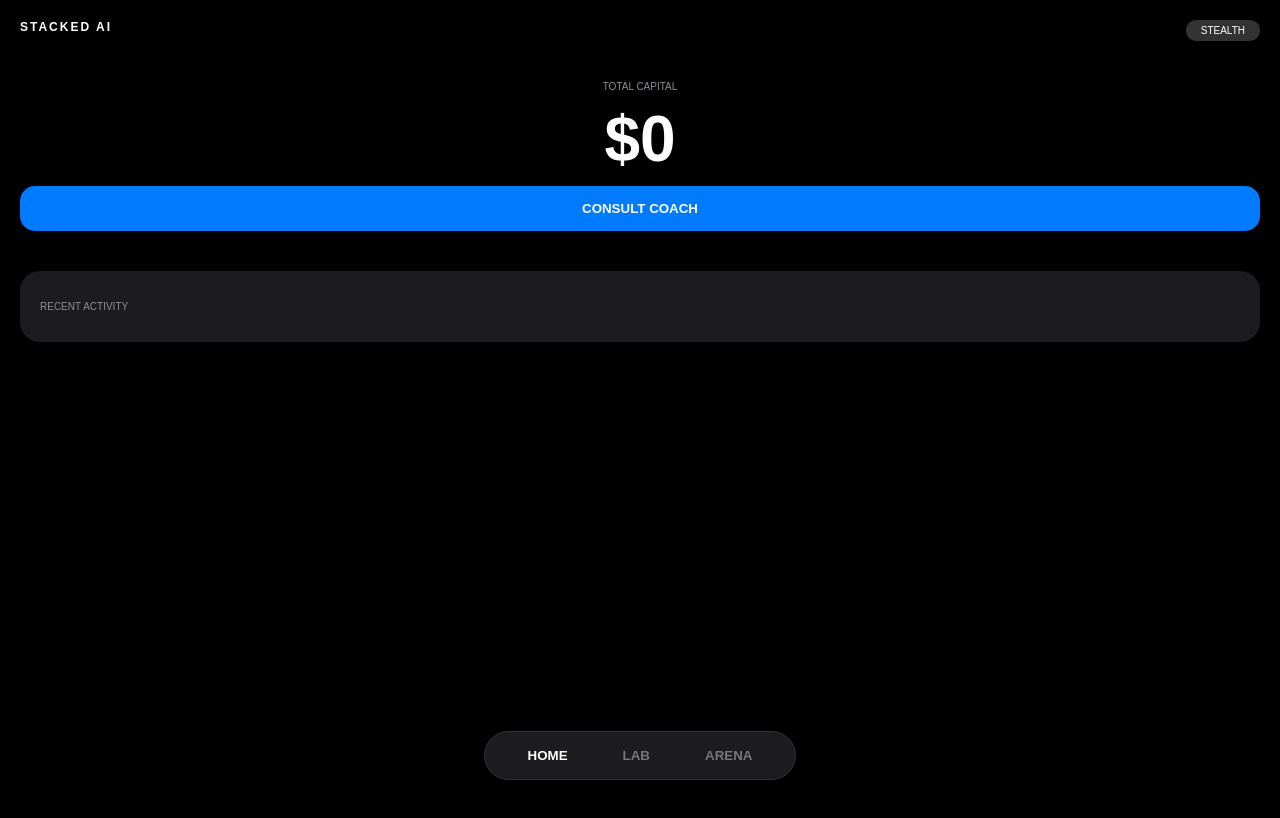
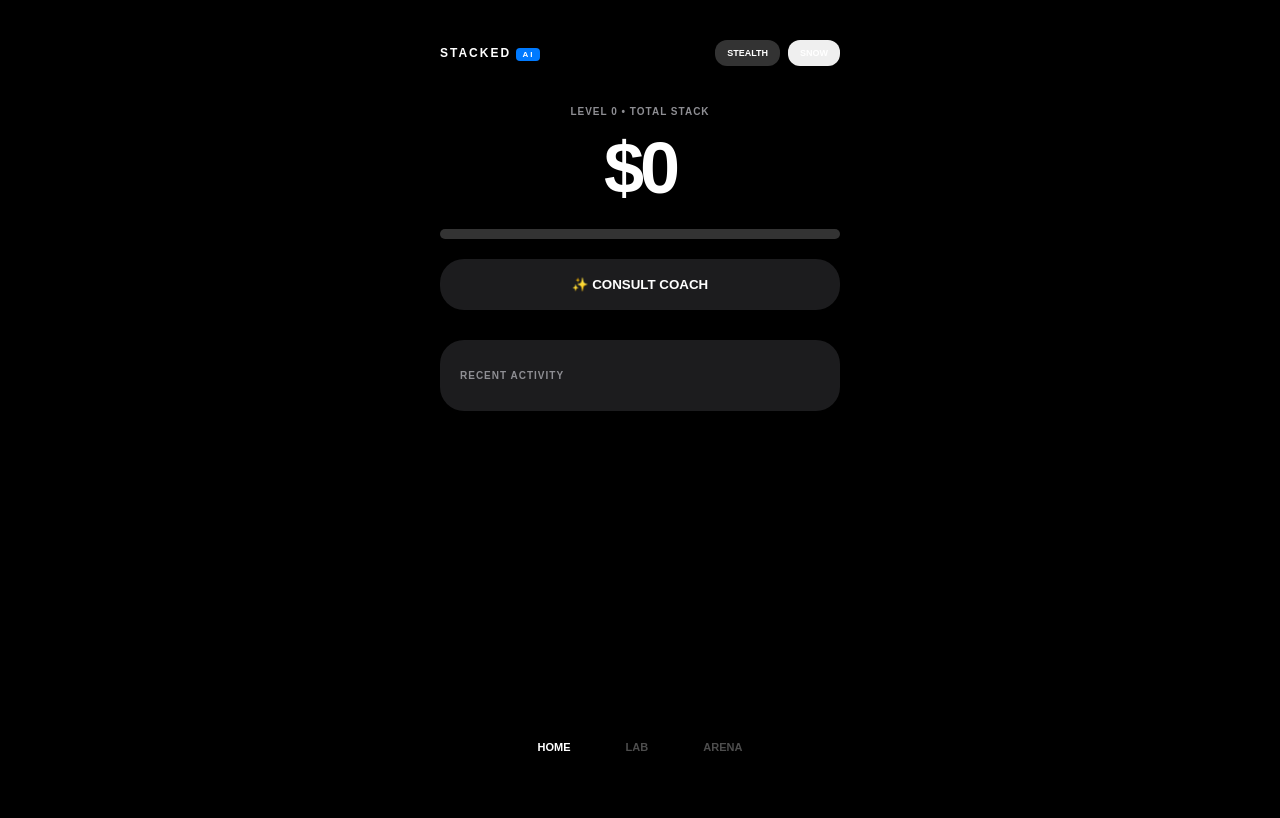
Before and after one commit to dhruvi-d/vitejs-vite-u25gxrsm, a React (Vite) app: page / in a window 1280 px wide. Shown: the top 818 px of the page. Built offline with nearby package versions, Linux system fonts and the light colour scheme.

Commit message:
nanchaku

```diff
--- a/src/App.jsx
+++ b/src/App.jsx
@@ -1,140 +1,207 @@
 import React, { useState, useEffect } from 'react';
 
 export default function App() {
-  // --- UI STATE ---
   const [activeTab, setActiveTab] = useState('home');
+  const [isDarkMode, setIsDarkMode] = useState(true);
   const [isStealth, setIsStealth] = useState(false);
   const [isAiOpen, setIsAiOpen] = useState(false);
   const [showAudit, setShowAudit] = useState(false);
-  const [aiMsg, setAiMsg] = useState("System Restored. Ready to stack.");
-  const [userInput, setUserInput] = useState('');
 
   const founderName = "Dhruvi Desai";
 
-  // --- DATA PERSISTENCE ---
-  const [stack, setStack] = useState(() => Number(localStorage.getItem('stack')) || 0);
-  const [goal, setGoal] = useState(() => Number(localStorage.getItem('goal')) || 10000);
-  const [history, setHistory] = useState(() => JSON.parse(localStorage.getItem('history')) || []);
-  const [recurring, setRecurring] = useState(() => JSON.parse(localStorage.getItem('recurring')) || []);
+  // --- DATA ENGINE (With Crash Protection) ---
+  const [stack, setStack] = useState(() => {
+    try { return Number(localStorage.getItem('stack')) || 0; } catch { return 0; }
+  });
+  const [goal, setGoal] = useState(() => {
+    try { return Number(localStorage.getItem('goal')) || 10000; } catch { return 10000; }
+  });
+  const [history, setHistory] = useState(() => {
+    try { return JSON.parse(localStorage.getItem('history')) || []; } catch { return []; }
+  });
+  const [recurring, setRecurring] = useState(() => {
+    try { return JSON.parse(localStorage.getItem('recurring')) || []; } catch { return []; }
+  });
+  const [maxLevel, setMaxLevel] = useState(() => {
+    try { return Math.floor(Number(localStorage.getItem('stack') || 0) / 1000); } catch { return 0; }
+  });
 
   useEffect(() => {
     localStorage.setItem('stack', stack);
     localStorage.setItem('goal', goal);
     localStorage.setItem('history', JSON.stringify(history));
     localStorage.setItem('recurring', JSON.stringify(recurring));
-  }, [stack, goal, history, recurring]);
 
-  // --- LOGIC ENGINE ---
+    const currentLevel = Math.floor(stack / 1000);
+    if (currentLevel > maxLevel) {
+        setMaxLevel(currentLevel);
+        setAiMsg(`Level ${currentLevel} unlocked. Momentum is scaling.`);
+        setIsAiOpen(true);
+    }
+  }, [stack, goal, history, recurring, maxLevel]);
+
+  // --- LOGIC & CALCS ---
   const getMonthlyVal = (amt, term) => {
     const v = Number(amt);
     const rates = { daily: 30.42, weekly: 4.33, monthly: 1, yearly: 1/12 };
     return v * (rates[term] || 1);
   };
-
-  const monthlyIn = recurring.filter(r => r.type === 'income').reduce((acc, r) => acc + getMonthlyVal(r.amount, r.term), 0);
-  const monthlyOut = recurring.filter(r => r.type === 'burn').reduce((acc, r) => acc + getMonthlyVal(r.amount, r.term), 0);
+  const monthlyIn = recurring.filter(r => r.type === 'income').reduce((acc, curr) => acc + getMonthlyVal(curr.amount, curr.term), 0);
+  const monthlyOut = recurring.filter(r => r.type === 'burn').reduce((acc, curr) => acc + getMonthlyVal(curr.amount, curr.term), 0);
   const netFlow = monthlyIn - monthlyOut;
 
-  // --- STYLES ---
-  const s = {
-    main: { minHeight: '100vh', background: '#000', color: '#FFF', fontFamily: 'sans-serif', padding: '20px' },
-    card: { background: '#1C1C1E', padding: '20px', borderRadius: '20px', marginBottom: '15px' },
-    nav: { position: 'fixed', bottom: '20px', left: '50%', transform: 'translateX(-50%)', width: '280px', background: '#1C1C1E', display: 'flex', justifyContent: 'space-around', padding: '15px', borderRadius: '40px', border: '1px solid #333' },
-    input: { width: '100%', background: 'none', border: 'none', borderBottom: '1px solid #333', color: '#FFF', padding: '10px 0', marginBottom: '10px', outline: 'none' }
+  // --- COACH AI ---
+  const [aiMsg, setAiMsg] = useState(`Stacked AI v6.5 Online. Lead: ${founderName}`);
+  const [userInput, setUserInput] = useState('');
+
+  const askCoach = () => {
+    const input = userInput.toLowerCase();
+    if (input.includes("founder")) setAiMsg(`${founderName} is the lead architect.`);
+    else if (input.includes("burn")) setAiMsg(`Burn: $${monthlyOut.toFixed(2)}/mo. Net: $${netFlow.toFixed(2)}.`);
+    else setAiMsg("Logic synced with current stack.");
+    setUserInput('');
   };
 
+  const currentStyles = isDarkMode ? darkTheme : lightTheme;
+
   return (
-    <div style={s.main}>
-      <header style={{display: 'flex', justifyContent: 'space-between', marginBottom: '30px'}}>
-        <b style={{letterSpacing: '2px', fontSize: '12px'}}>STACKED AI</b>
-        <button onClick={() => setIsStealth(!isStealth)} style={{background: '#333', color: '#FFF', border: 'none', padding: '5px 15px', borderRadius: '10px', fontSize: '10px'}}>{isStealth ? 'SHOW' : 'STEALTH'}</button>
+    <div style={{...styles.container, background: currentStyles.bg, color: currentStyles.text}}>
+      <div style={styles.page}>
+        <header style={styles.header}>
+            <div style={styles.logo}>STACKED <span style={styles.aiBadge}>AI</span></div>
+            <div style={{display: 'flex', gap: '8px'}}>
+                <button onClick={() => setIsStealth(!isStealth)} style={{...styles.themeBtn, background: isStealth ? '#FF3B30' : '#333'}}>STEALTH</button>
+                <button onClick={() => setIsDarkMode(!isDarkMode)} style={styles.themeBtn}>{isDarkMode ? 'SNOW' : 'MID'}</button>
+            </div>
         </header>
 
         {activeTab === 'home' && (
-        <div>
-          <div style={{textAlign: 'center', margin: '40px 0'}}>
-            <p style={{fontSize: '10px', color: '#8E8E93'}}>TOTAL CAPITAL</p>
-            <h1 style={{fontSize: '4rem', margin: '10px 0', filter: isStealth ? 'blur(15px)' : 'none'}}>${stack.toLocaleString()}</h1>
-            <button onClick={() => setIsAiOpen(true)} style={{background: '#007AFF', color: '#FFF', border: 'none', width: '100%', padding: '15px', borderRadius: '15px', fontWeight: 'bold'}}>CONSULT COACH</button>
+            <main>
+                <section style={styles.hero}>
+                    <p style={styles.label}>LEVEL {Math.floor(stack/1000)} • TOTAL STACK</p>
+                    <h1 style={{...styles.bigNum, filter: isStealth ? 'blur(15px)' : 'none'}}>${stack.toLocaleString()}</h1>
+                    <div style={{...styles.track, background: currentStyles.track}}>
+                        <div style={{...styles.fill, width: `${Math.min((stack/goal*100), 100)}%`, background: '#007AFF'}}></div>
                     </div>
-          <div style={s.card}>
-            <p style={{fontSize: '10px', color: '#8E8E93', marginBottom: '10px'}}>RECENT ACTIVITY</p>
-            {history.slice(0, 3).map(h => (
-              <div key={h.id} style={{display: 'flex', justifyContent: 'space-between', padding: '10px 0', borderBottom: '1px solid #333'}}>
-                <span>{h.label}</span>
-                <span style={{color: h.amount > 0 ? '#34C759' : '#FF3B30'}}>${Math.abs(h.amount)}</span>
+                    <button onClick={() => setIsAiOpen(true)} style={styles.aiTrigger}>✨ CONSULT COACH</button>
+                </section>
+                <div style={{...styles.vibeCard, background: currentStyles.card}}>
+                    <p style={styles.label}>RECENT ACTIVITY</p>
+                    {history.slice(0, 3).map(item => (
+                        <div key={item.id} style={styles.row}>
+                            <span>{item.label}</span>
+                            <span style={{color: item.amount > 0 ? '#34C759' : '#FF3B30'}}>${Math.abs(item.amount)}</span>
                         </div>
                     ))}
                 </div>
-        </div>
+            </main>
         )}
 
         {activeTab === 'lab' && (
-        <div>
-          <div style={s.card}>
-            <p style={{fontSize: '10px', color: '#8E8E93'}}>LOG TRANSACTION</p>
-            <input id="label" placeholder="Source" style={s.input} />
-            <input id="amount" type="number" placeholder="0.00" style={s.input} />
-            <div style={{display: 'grid', gridTemplateColumns: '1fr 1fr', gap: '10px', marginTop: '10px'}}>
+            <main>
+                <div style={{...styles.vibeCard, background: currentStyles.card}}>
+                    <p style={styles.label}>LOG TRANSACTION</p>
+                    <input id="label" placeholder="Source" style={styles.input} />
+                    <input id="amount" type="number" placeholder="0.00" style={styles.input} />
+                    <div style={styles.grid}>
                         <button onClick={() => {
                             const l = document.getElementById('label').value; const a = document.getElementById('amount').value;
                             if(l && a) { setHistory([{label: l, amount: Number(a), id: Date.now()}, ...history]); setStack(s => s + Number(a)); }
-              }} style={{background: '#FFF', color: '#000', padding: '12px', borderRadius: '10px', border: 'none', fontWeight: 'bold'}}>INCOME</button>
+                        }} style={{...styles.mainBtn, background: '#FFF', color: '#000'}}>INCOME</button>
                         <button onClick={() => {
                             const l = document.getElementById('label').value; const a = document.getElementById('amount').value;
                             if(l && a) { setHistory([{label: l, amount: -Number(a), id: Date.now()}, ...history]); setStack(s => s - Number(a)); }
-              }} style={{background: '#333', color: '#FFF', padding: '12px', borderRadius: '10px', border: 'none', fontWeight: 'bold'}}>SPEND</button>
+                        }} style={{...styles.mainBtn, background: '#333', color: '#FFF'}}>SPEND</button>
                     </div>
                 </div>
-          <div style={s.card}>
-            <p style={{fontSize: '10px', color: '#8E8E93'}}>RECURRING ENGINE</p>
+                <div style={{...styles.vibeCard, background: currentStyles.card}}>
+                    <p style={styles.label}>AUTO-FLOWS</p>
                     <button onClick={() => {
                         const l = prompt("Name?"); const a = prompt("Amount?"); const t = prompt("daily/weekly/monthly/yearly");
-              const type = confirm("Is this Income?") ? 'income' : 'burn';
+                        const type = confirm("Income?") ? 'income' : 'burn';
                         if(l && a && t) setRecurring([{label: l, amount: a, term: t, type, id: Date.now()}, ...recurring]);
-            }} style={{width: '100%', padding: '10px', background: 'none', border: '1px dashed #444', color: '#8E8E93', borderRadius: '10px', marginTop: '10px'}}>+ ADD AUTO-FLOW</button>
+                    }} style={styles.addBtn}>+ NEW RECURRING</button>
+                </div>
+            </main>
+        )}
+
+        {activeTab === 'arena' && (
+            <main>
+                <div style={{...styles.vibeCard, background: currentStyles.card}}>
+                    <p style={styles.label}>INITIAL CALIBRATION</p>
+                    <div style={styles.row}><span>Actual Balance</span><input type="number" onBlur={(e) => setStack(Number(e.target.value))} style={styles.miniInput} /></div>
+                    <div style={styles.row}><span>Target Goal</span><input type="number" onBlur={(e) => setGoal(Number(e.target.value))} style={styles.miniInput} /></div>
+                </div>
+                <div style={{...styles.vibeCard, background: '#000', textAlign: 'center', border: '1px solid #333'}}>
+                    <p style={styles.label}>MONTHLY NET FLOW</p>
+                    <h2 style={{color: netFlow >= 0 ? '#34C759' : '#FF3B30', fontSize: '32px'}}>${netFlow.toFixed(2)}</h2>
+                    <button onClick={() => setShowAudit(!showAudit)} style={styles.auditBtn}>SYSTEM AUDIT</button>
+                </div>
+                {showAudit && (
+                    <div style={{...styles.vibeCard, background: '#111', border: '1px solid #333'}}>
+                        <div style={styles.row}><span>Recur. Income</span><span style={{color:'#34C759'}}>${monthlyIn.toFixed(2)}</span></div>
+                        <div style={styles.row}><span>Recur. Burn</span><span style={{color:'#FF3B30'}}>${monthlyOut.toFixed(2)}</span></div>
+                        <button onClick={() => {localStorage.clear(); window.location.reload();}} style={styles.resetBtn}>RESET ALL DATA</button>
+                    </div>
+                )}
+            </main>
+        )}
+
+        {isAiOpen && (
+            <div style={styles.aiDrawer}>
+                <div style={styles.flexBetween}>
+                    <span style={{fontWeight: '900', fontSize: '10px'}}>COACH ENGINE</span>
+                    <button onClick={() => setIsAiOpen(false)} style={styles.closeBtn}>×</button>
+                </div>
+                <div style={styles.aiBox}><p>{aiMsg}</p></div>
+                <div style={{display: 'flex', gap: '10px'}}>
+                    <input value={userInput} onChange={e => setUserInput(e.target.value)} onKeyDown={e => e.key==='Enter' && askCoach()} placeholder="Ask..." style={styles.aiInput} />
+                    <button onClick={askCoach} style={styles.sendBtn}>→</button>
                 </div>
             </div>
         )}
+      </div>
 
-      {activeTab === 'arena' && (
-        <div>
-          <div style={s.card}>
-            <p style={{fontSize: '10px', color: '#8E8E93'}}>INITIAL CALIBRATION</p>
-            <div style={{display: 'flex', justifyContent: 'space-between', marginTop: '15px'}}>
-              <span>Balance</span>
-              <input type="number" onBlur={(e) => setStack(Number(e.target.value))} style={{background: 'none', border: 'none', color: '#007AFF', textAlign: 'right', fontWeight: 'bold'}} placeholder={stack} />
-            </div>
-            <div style={{display: 'flex', justifyContent: 'space-between', marginTop: '15px'}}>
-              <span>Goal</span>
-              <input type="number" onBlur={(e) => setGoal(Number(e.target.value))} style={{background: 'none', border: 'none', color: '#007AFF', textAlign: 'right', fontWeight: 'bold'}} placeholder={goal} />
-            </div>
-          </div>
-          <div style={{...s.card, textAlign: 'center'}}>
-            <p style={{fontSize: '10px', color: '#8E8E93'}}>MONTHLY NET FLOW</p>
-            <h2 style={{color: netFlow >= 0 ? '#34C759' : '#FF3B30', fontSize: '32px'}}>${netFlow.toFixed(2)}</h2>
-            <button onClick={() => setShowAudit(!showAudit)} style={{background: '#FFF', padding: '5px 15px', borderRadius: '8px', border: 'none', fontWeight: 'bold', fontSize: '10px'}}>SYSTEM AUDIT</button>
-            {showAudit && <button onClick={() => {localStorage.clear(); window.location.reload();}} style={{display:'block', width:'100%', marginTop:'20px', color:'#FF3B30', background:'none', border:'1px solid #FF3B30', padding:'10px', borderRadius:'10px'}}>WIPE ALL DATA</button>}
-          </div>
-        </div>
-      )}
-
-      {isAiOpen && (
-        <div style={{position: 'fixed', bottom: 0, left: 0, width: '100%', height: '300px', background: '#000', borderTop: '1px solid #007AFF', padding: '20px', boxSizing: 'border-box'}}>
-          <div style={{display: 'flex', justifyContent: 'space-between', marginBottom: '15px'}}>
-            <span style={{fontSize: '10px', fontWeight: 'bold'}}>COACH AI</span>
-            <button onClick={() => setIsAiOpen(false)} style={{background: 'none', border: 'none', color: '#FFF'}}>CLOSE</button>
-          </div>
-          <div style={{background: '#1C1C1E', padding: '15px', borderRadius: '15px', marginBottom: '15px'}}>{aiMsg}</div>
-          <input value={userInput} onChange={e => setUserInput(e.target.value)} onKeyDown={e => e.key === 'Enter' && setAiMsg("Analyzing data flows...")} placeholder="Ask..." style={{width: '100%', background: '#333', border: 'none', padding: '12px', borderRadius: '10px', color: '#FFF'}} />
-        </div>
-      )}
-
-      <nav style={s.nav}>
-        <button onClick={() => setActiveTab('home')} style={{background: 'none', color: '#FFF', border: 'none', opacity: activeTab === 'home' ? 1 : 0.4, fontWeight: 'bold'}}>HOME</button>
-        <button onClick={() => setActiveTab('lab')} style={{background: 'none', color: '#FFF', border: 'none', opacity: activeTab === 'lab' ? 1 : 0.4, fontWeight: 'bold'}}>LAB</button>
-        <button onClick={() => setActiveTab('arena')} style={{background: 'none', color: '#FFF', border: 'none', opacity: activeTab === 'arena' ? 1 : 0.4, fontWeight: 'bold'}}>ARENA</button>
+      <nav style={styles.nav}>
+        {['home', 'lab', 'arena'].map(t => (
+            <button key={t} onClick={() => setActiveTab(t)} style={{...styles.navBtn, opacity: activeTab===t?1:0.3}}>{t.toUpperCase()}</button>
+        ))}
       </nav>
     </div>
   );
 }
+
+const darkTheme = { bg: '#000', text: '#FFF', card: '#1C1C1E', border: '#333', track: '#333' };
+const lightTheme = { bg: '#FFF', text: '#000', card: '#F2F2F7', border: '#E5E5EA', track: '#E5E5EA' };
+
+const styles = {
+  container: { minHeight: '100vh', fontFamily: 'sans-serif', padding: '0 24px', transition: '0.3s', paddingBottom: '100px' },
+  page: { maxWidth: '400px', margin: '0 auto', paddingTop: '40px' },
+  header: { display: 'flex', justifyContent: 'space-between', alignItems: 'center', marginBottom: '40px' },
+  logo: { fontWeight: '900', fontSize: '12px', letterSpacing: '2px' },
+  aiBadge: { background: '#007AFF', color: '#FFF', padding: '2px 6px', borderRadius: '4px', fontSize: '8px' },
+  themeBtn: { color: '#FFF', border: 'none', padding: '8px 12px', borderRadius: '12px', fontSize: '9px', fontWeight: '800' },
+  hero: { textAlign: 'center', marginBottom: '30px' },
+  bigNum: { fontSize: '4.5rem', fontWeight: '900', letterSpacing: '-4px', margin: '10px 0' },
+  label: { fontSize: '10px', fontWeight: '800', color: '#8E8E93', letterSpacing: '1px' },
+  track: { width: '100%', height: '10px', borderRadius: '10px', overflow: 'hidden', margin: '20px 0' },
+  fill: { height: '100%', transition: 'width 1s' },
+  aiTrigger: { width: '100%', padding: '18px', borderRadius: '24px', border: 'none', background: '#1C1C1E', color: '#FFF', fontWeight: '800' },
+  vibeCard: { padding: '20px', borderRadius: '24px', marginBottom: '15px' },
+  row: { display: 'flex', justifyContent: 'space-between', padding: '12px 0', borderBottom: '1px solid #333', fontSize: '13px' },
+  input: { width: '100%', background: 'transparent', border: 'none', borderBottom: '1px solid #333', padding: '10px 0', color: 'inherit', marginBottom: '15px', outline: 'none' },
+  miniInput: { width: '80px', background: 'transparent', border: 'none', color: '#007AFF', textAlign: 'right', fontWeight: '700' },
+  grid: { display: 'grid', gridTemplateColumns: '1fr 1fr', gap: '10px' },
+  mainBtn: { border: 'none', padding: '15px', borderRadius: '15px', fontWeight: '800' },
+  addBtn: { width: '100%', background: 'none', border: '1px dashed #333', color: '#8E8E93', padding: '10px', borderRadius: '15px' },
+  aiDrawer: { position: 'fixed', bottom: 0, left: 0, width: '100%', height: '350px', background: '#000', borderTop: '2px solid #007AFF', padding: '30px', boxSizing: 'border-box', zIndex: 2000 },
+  aiBox: { background: '#1C1C1E', padding: '20px', borderRadius: '20px', margin: '20px 0', color: '#FFF' },
+  aiInput: { flex: 1, background: '#333', border: 'none', padding: '15px', borderRadius: '15px', color: '#FFF' },
+  sendBtn: { background: '#007AFF', border: 'none', color: '#FFF', padding: '0 20px', borderRadius: '15px' },
+  closeBtn: { background: 'none', border: 'none', color: '#FFF', fontSize: '24px' },
+  flexBetween: { display: 'flex', justifyContent: 'space-between', alignItems: 'center' },
+  nav: { position: 'fixed', bottom: '30px', left: '50%', transform: 'translateX(-50%)', width: '260px', background: 'rgba(0,0,0,0.9)', borderRadius: '40px', display: 'flex', justifyContent: 'space-around', padding: '16px' },
+  navBtn: { background: 'none', border: 'none', color: '#FFF', fontWeight: '700', fontSize: '11px' },
+  auditBtn: { background: '#FFF', color: '#000', border: 'none', padding: '8px 15px', borderRadius: '10px', fontSize: '10px', fontWeight: '900', marginTop: '10px' },
+  resetBtn: { width: '100%', background: '#FF3B30', color: '#FFF', border: 'none', padding: '12px', borderRadius: '12px', fontSize: '10px', fontWeight: '900', marginTop: '20px' }
+};
```
Lines whose indentation alone changed are shown as unchanged.
